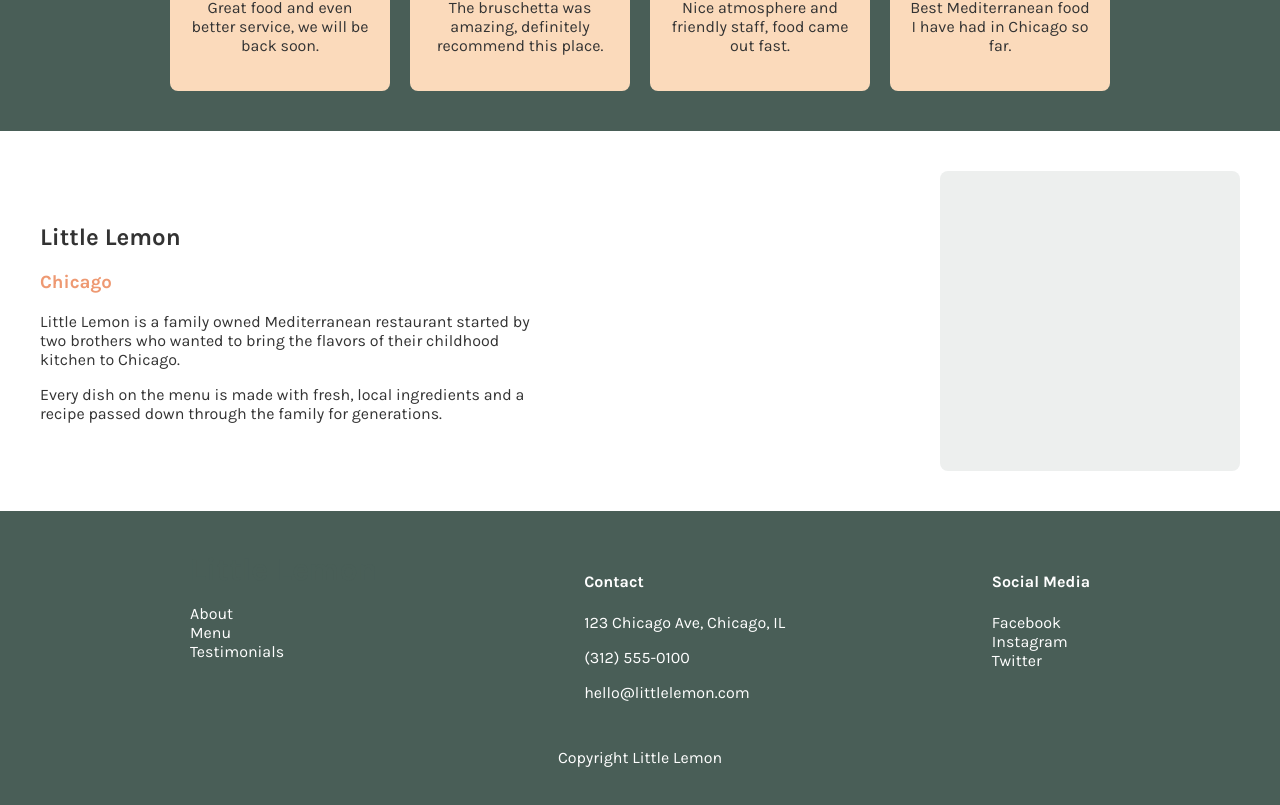
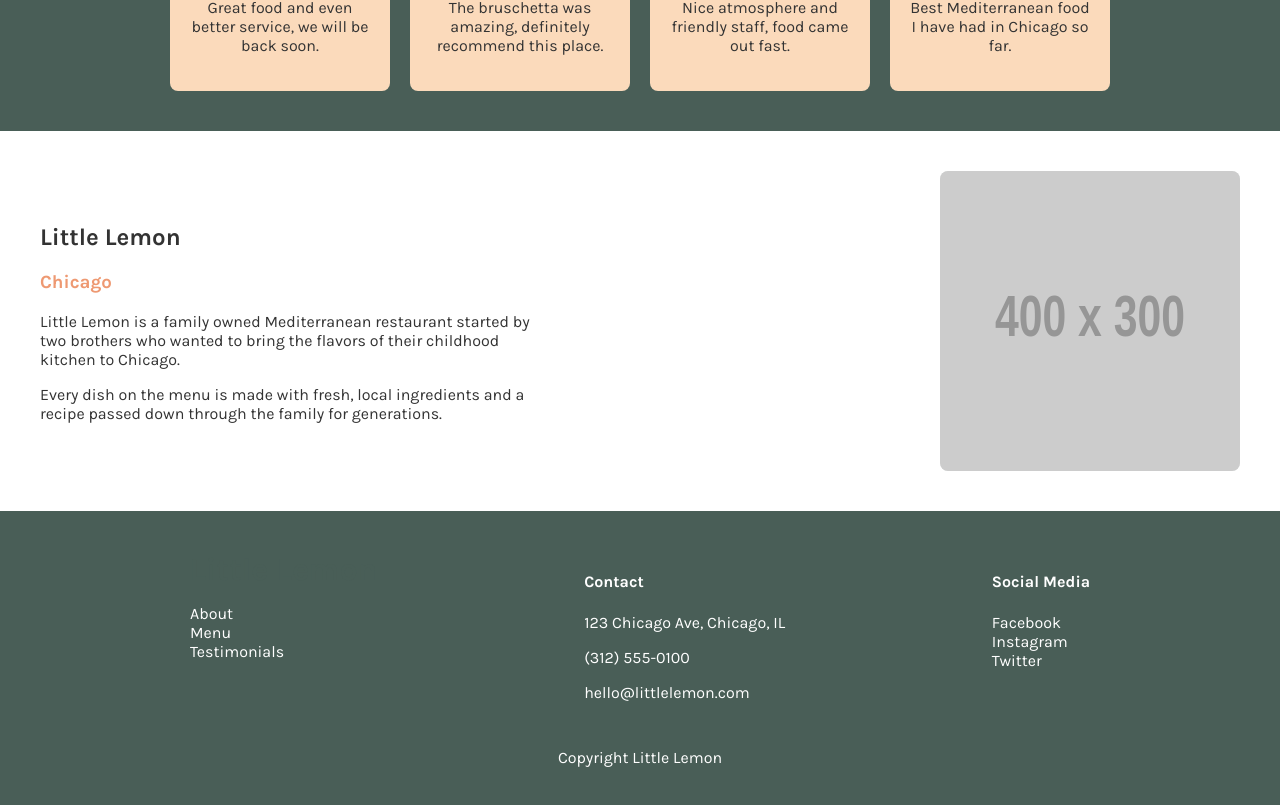
Before and after one commit to Padronline/little-lemon-lpadron, a React (Create React App) app: page / in a window 1280 px wide. Shown: the part 1489-2294 px from the top of the page. Built offline with nearby package versions, Linux system fonts and the light colour scheme; a web font is replaced by a local one.

Commit message:
Add image to about section

```diff
--- a/src/components/About.js
+++ b/src/components/About.js
@@ -14,7 +14,7 @@ function About() {
           recipe passed down through the family for generations.
         </p>
       </div>
-      <div className="about-image"></div>
+      <img src="https://placehold.co/400x300/edefee/495e57?text=Our+Kitchen" alt="Little Lemon kitchen" className="about-image" />
     </section>
   );
 }
```
